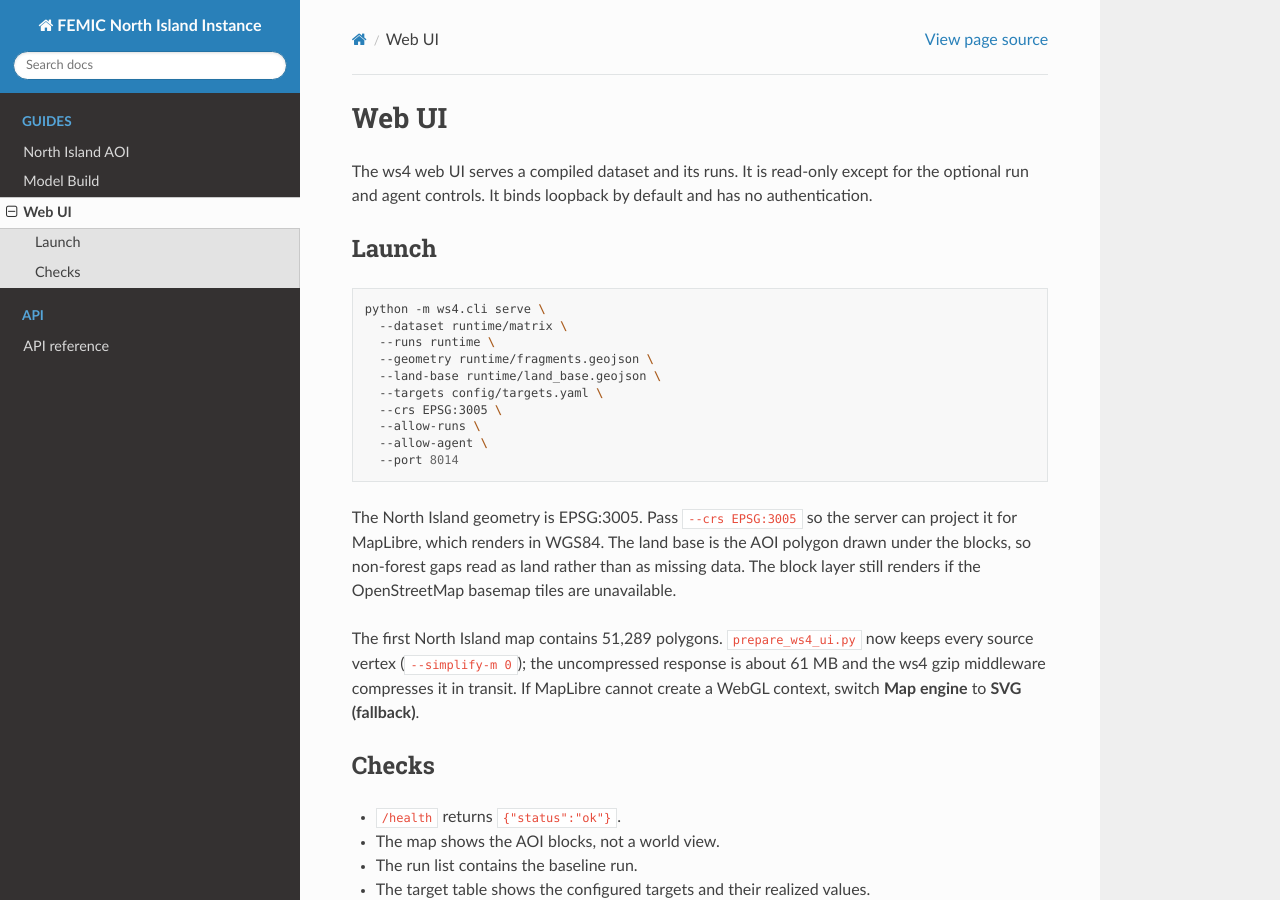
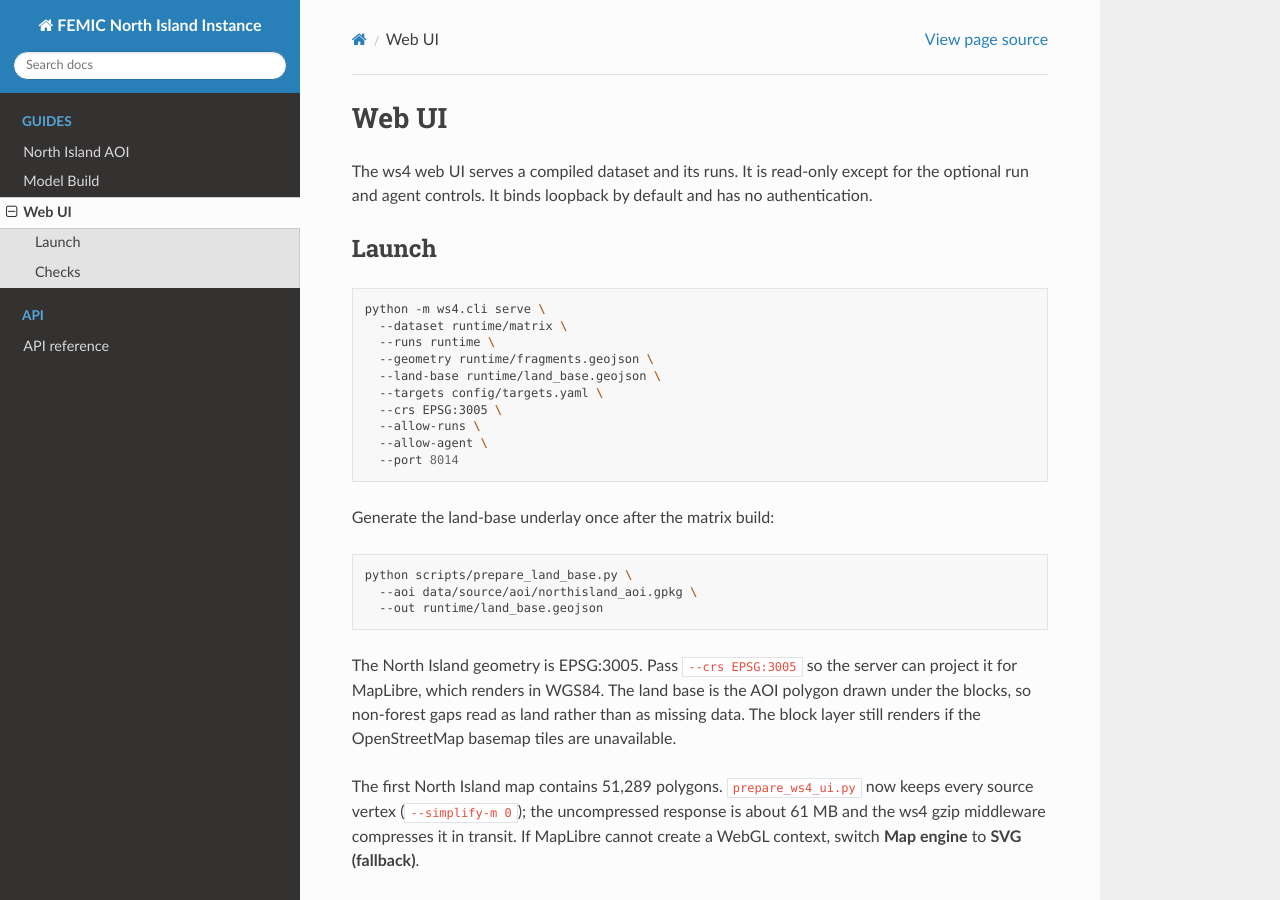
Before and after one commit to UBC-FRESH/femic-northisland-instance, a Sphinx documentation site: the page built from docs/web-ui.rst, in a window 1280 px wide and 900 px high. Built offline with Sphinx 7.4.7 and the Read the Docs theme 3.1.0, drawn with Linux system fonts in a browser that asks for light colours.

Commit message:
Document the NICC land-base generation step

```diff
--- a/docs/web-ui.rst
+++ b/docs/web-ui.rst
@@ -20,6 +20,14 @@ Launch
      --allow-runs \
      --allow-agent \
      --port 8014
+
+Generate the land-base underlay once after the matrix build:
+
+.. code-block:: bash
+
+   python scripts/prepare_land_base.py \
+     --aoi data/source/aoi/northisland_aoi.gpkg \
+     --out runtime/land_base.geojson
 
 The North Island geometry is EPSG:3005. Pass ``--crs EPSG:3005`` so the server
 can project it for MapLibre, which renders in WGS84. The land base is the AOI
```
Also changed, not shown: README.md (+3 -0 lines).
